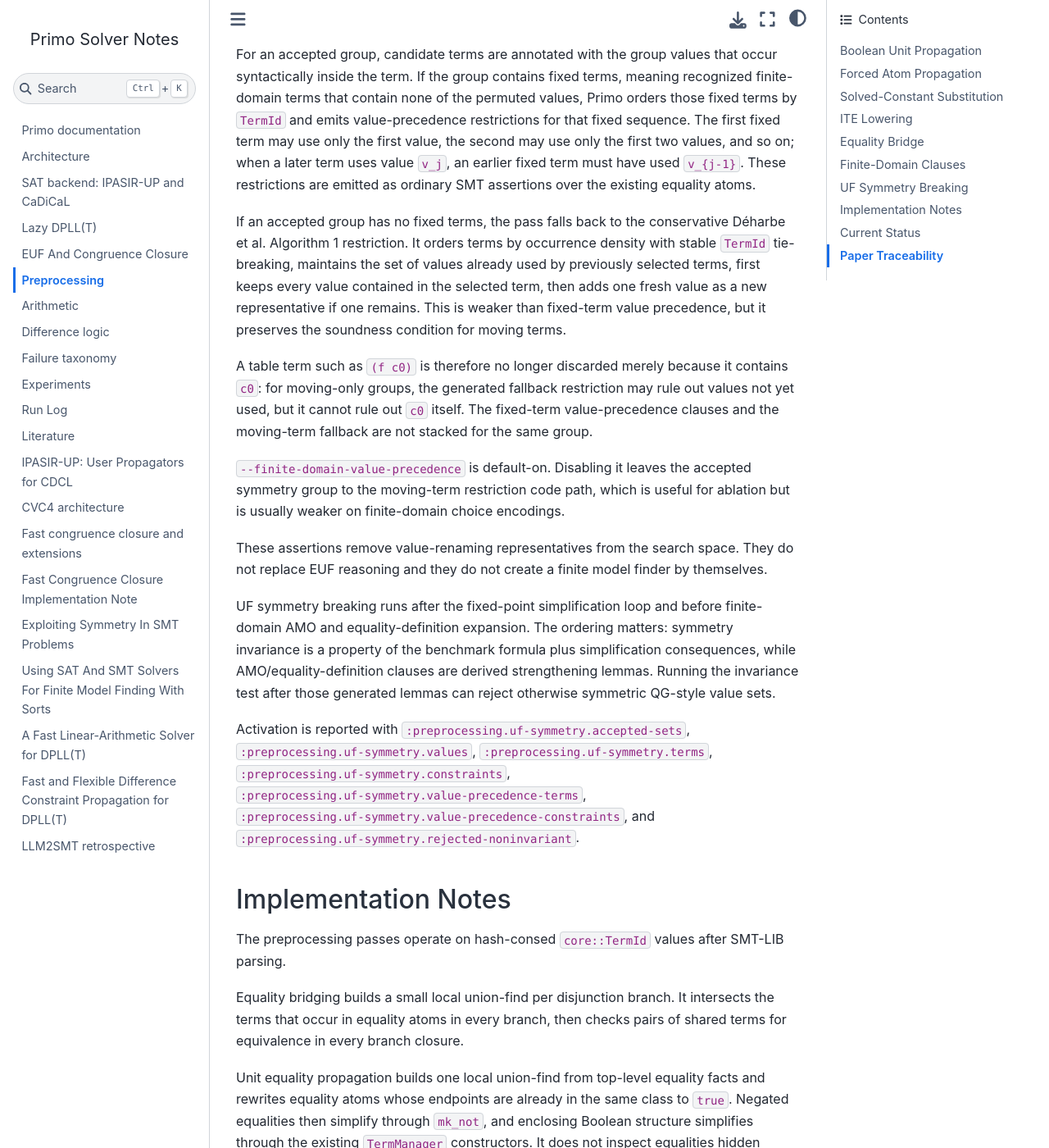
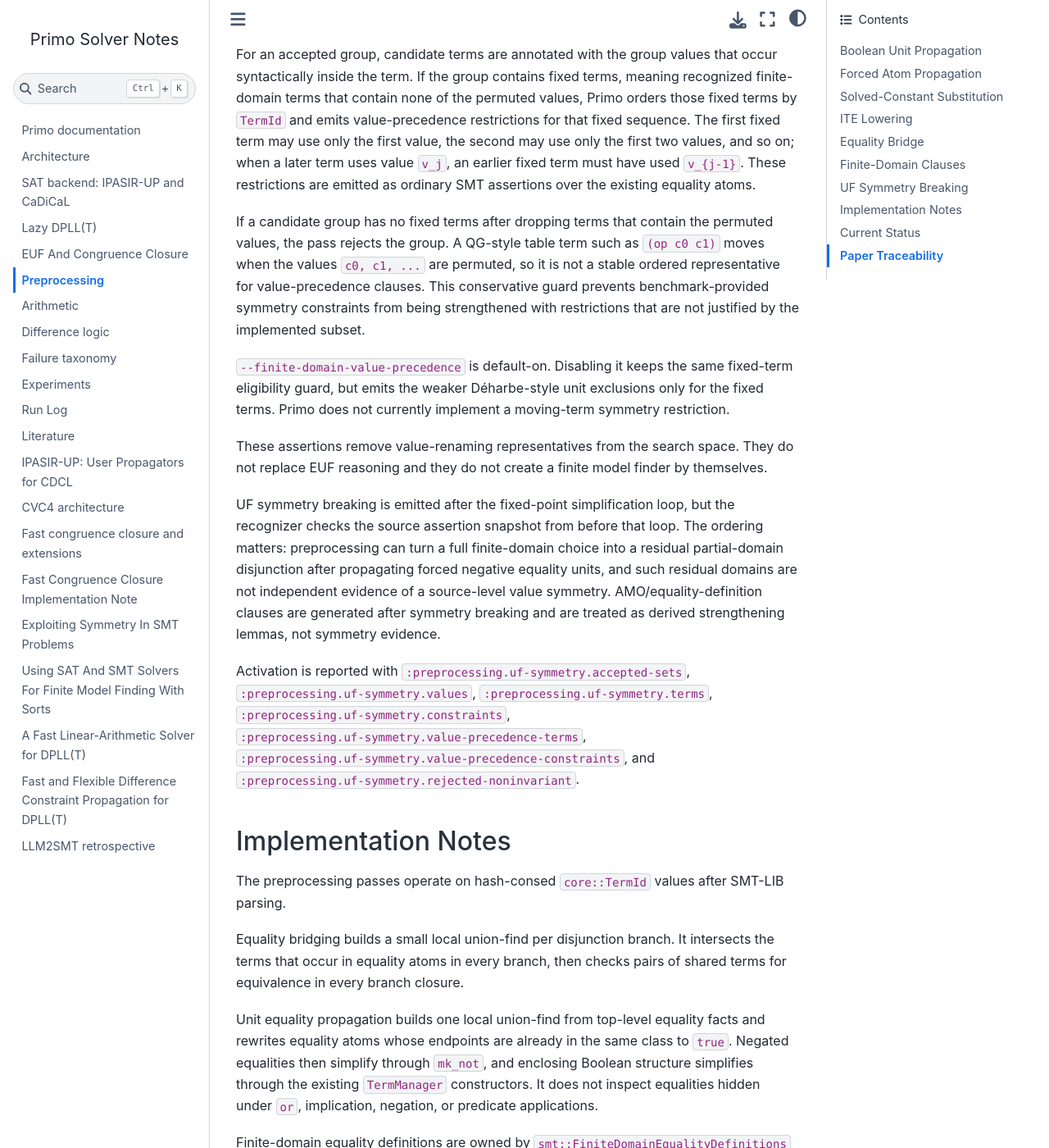
Before and after one commit to primo-solver/primo, a Jupyter Book: the page built from docs/preprocessing.md, in a window 1280 px wide and 1400 px high, scrolled down 10611 px. Shown: the whole window at 82% size. Built offline with Jupyter Book 1.0.4 settings and Sphinx 7.4.7 and the Sphinx Book theme 1.1.4, drawn with Linux system fonts in a browser that asks for light colours.

Commit message:
Reject residual QG symmetry domains

```diff
--- a/docs/preprocessing.md
+++ b/docs/preprocessing.md
@@ -471,34 +471,29 @@ second may use only the first two values, and so on; when a later term uses
 value `v_j`, an earlier fixed term must have used `v_{j-1}`. These restrictions
 are emitted as ordinary SMT assertions over the existing equality atoms.
 
-If an accepted group has no fixed terms, the pass falls back to the conservative
-Déharbe et al. Algorithm 1 restriction. It orders terms by occurrence density
-with stable `TermId` tie-breaking, maintains the set of values already used by
-previously selected terms, first keeps every value contained in the selected
-term, then adds one fresh value as a new representative if one remains. This is
-weaker than fixed-term value precedence, but it preserves the soundness
-condition for moving terms.
+If a candidate group has no fixed terms after dropping terms that contain the
+permuted values, the pass rejects the group. A QG-style table term such as
+`(op c0 c1)` moves when the values `c0, c1, ...` are permuted, so it is not a
+stable ordered representative for value-precedence clauses. This conservative
+guard prevents benchmark-provided symmetry constraints from being strengthened
+with restrictions that are not justified by the implemented subset.
 
-A table term such as `(f c0)` is therefore no longer discarded merely because it
-contains `c0`: for moving-only groups, the generated fallback restriction may
-rule out values not yet used, but it cannot rule out `c0` itself. The fixed-term
-value-precedence clauses and the moving-term fallback are not stacked for the
-same group.
-
-`--finite-domain-value-precedence` is default-on. Disabling it leaves the
-accepted symmetry group to the moving-term restriction code path, which is useful
-for ablation but is usually weaker on finite-domain choice encodings.
+`--finite-domain-value-precedence` is default-on. Disabling it keeps the same
+fixed-term eligibility guard, but emits the weaker Déharbe-style unit exclusions
+only for the fixed terms. Primo does not currently implement a moving-term
+symmetry restriction.
 
 These assertions remove value-renaming representatives from the search space.
 They do not replace EUF reasoning and they do not create a finite model finder by
 themselves.
 
-UF symmetry breaking runs after the fixed-point simplification loop and before
-finite-domain AMO and equality-definition expansion. The ordering matters:
-symmetry invariance is a property of the benchmark formula plus simplification
-consequences, while AMO/equality-definition clauses are derived strengthening
-lemmas. Running the invariance test after those generated lemmas can reject
-otherwise symmetric QG-style value sets.
+UF symmetry breaking is emitted after the fixed-point simplification loop, but
+the recognizer checks the source assertion snapshot from before that loop. The
+ordering matters: preprocessing can turn a full finite-domain choice into a
+residual partial-domain disjunction after propagating forced negative equality
+units, and such residual domains are not independent evidence of a source-level
+value symmetry. AMO/equality-definition clauses are generated after symmetry
+breaking and are treated as derived strengthening lemmas, not symmetry evidence.
 
 Activation is reported with `:preprocessing.uf-symmetry.accepted-sets`,
 `:preprocessing.uf-symmetry.values`, `:preprocessing.uf-symmetry.terms`,
```
Also changed, not shown: docs/debugging.md (+12 -6 lines), docs/papers/smt-symmetry-breaking.md (+6 -7 lines), 5 other files.
